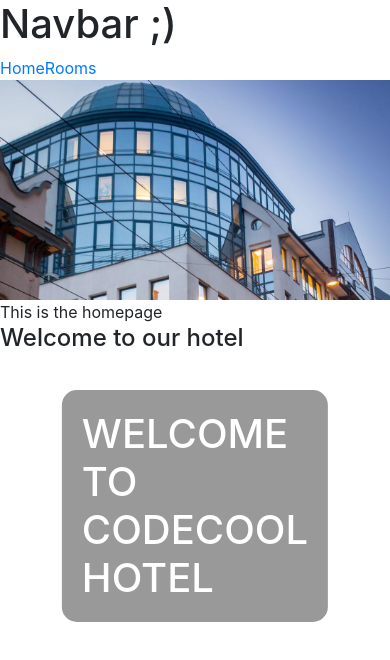
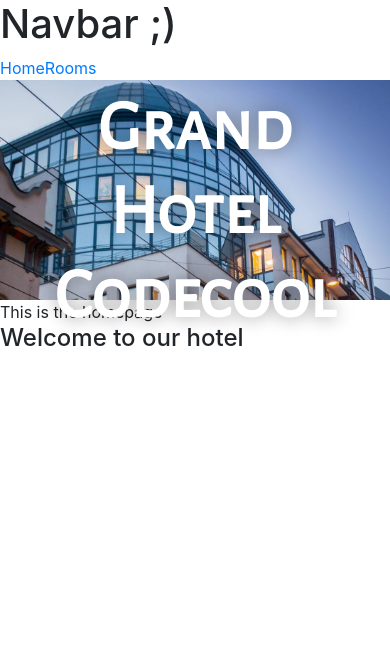
Before and after one commit to Gnorbi951/hotel_frontend, a React (Create React App) app: page / in a window 390 px wide. Shown: the top 660 px of the page. Built offline with nearby package versions, Linux system fonts and the light colour scheme.

Commit message:
fix screen size transition to mobile view

```diff
--- a/public/index.html
+++ b/public/index.html
@@ -10,7 +10,8 @@
       content="Web site created using create-react-app"
     />
     <link rel="apple-touch-icon" href="%PUBLIC_URL%/logo192.png" />
-
+    <link href='https://fonts.googleapis.com/css?family=Alata' rel='stylesheet'>
+    <link href='https://fonts.googleapis.com/css?family=Alegreya Sans SC' rel='stylesheet'>
     <link rel="manifest" href="%PUBLIC_URL%/manifest.json" />
 
     <title>React App</title>
--- a/src/Components/layout/CoverPicture.js
+++ b/src/Components/layout/CoverPicture.js
@@ -1,14 +1,16 @@
 import React from "react";
 
 const CoverPicture = (props) => {
-    var greetingsText = "Welcome to Codecool Hotel"
+    var greetingsText = "Grand Hotel Codecool"
 
     return (<React.Fragment>
+        <div style={centerContainer}>
         <img
             src={window.location.origin + "/pictures/cover3.png"}
             style={imageStyle}
         />
-        <h1 style={centerElement}>{greetingsText.toUpperCase()}</h1>
+        <h1 style={centerElement}><b>{greetingsText}</b></h1>
+        </div>
         </React.Fragment>)
 
 
@@ -33,8 +35,13 @@ const centerElement = {
     transform: "translate(-50%, -50%)",
     zIndex: "1",
     color: "white",
-    backgroundColor: "grey",
-    border: "20px solid grey",
-    borderRadius: "15px",
-    opacity: "80%",
+    textShadow: "0 0 18px rgba(0,0,0,0.4)",
+    fontFamily: "Alegreya Sans SC, Alata",
+    fontSize: "70px",
+    textAlign: "center",
 }
+
+const centerContainer = {
+    position: "relative",
+    textAlign: "center",
+}
```
